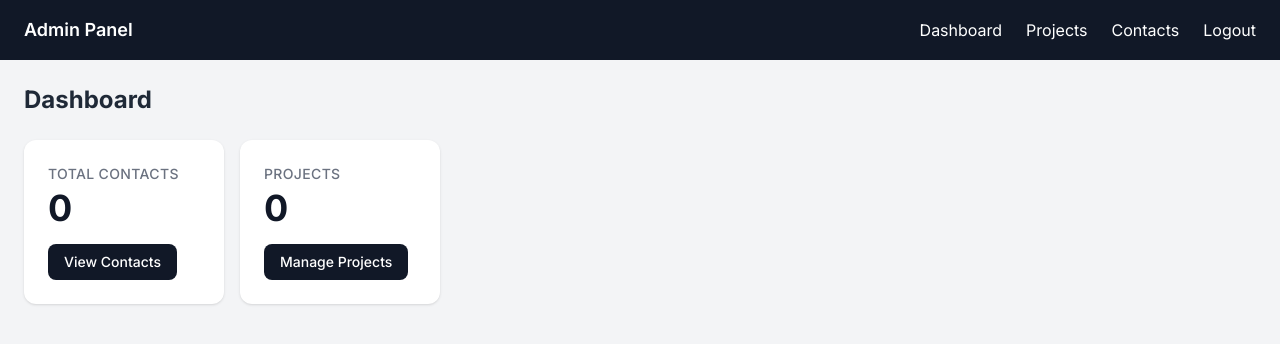
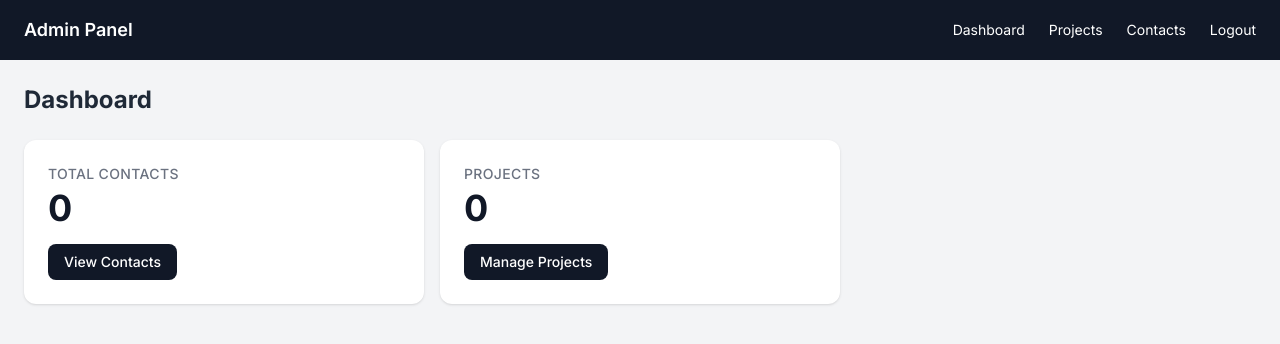
Before and after one commit to Aklah4/Portfolio-website, a Flask app: page /admin/dashboard in a window 1280 px wide. Shown: the top 344 px of the page. Run offline with Flask 3, Linux system fonts and the light colour scheme; the visitor is signed in with stand-in values (Sample User, id 1); data that the repository does not hold is empty; some libraries are stand-ins or nearby versions.

Commit message:
Make admin panel responsive for mobile devices
- Add hamburger menu with dropdown for mobile nav (hidden on sm+)
- Wrap project and contact tables in overflow-x-auto with min-width
- Switch dashboard stat cards to responsive grid
- Reduce project form card padding on small screens

```diff
--- a/app/templates/admin/base.html
+++ b/app/templates/admin/base.html
@@ -15,18 +15,49 @@
 <body class="bg-gray-100 min-h-screen">
 
   {% if current_user.is_authenticated %}
-  <nav class="bg-gray-900 text-white px-6 py-4 flex items-center gap-6">
+  <nav class="bg-gray-900 text-white px-4 sm:px-6 py-3 sm:py-4 flex items-center">
     <span class="font-semibold text-lg mr-auto">Admin Panel</span>
-    <a href="{{ url_for('admin.dashboard') }}" class="hover:text-gray-300 transition-colors">Dashboard</a>
-    <a href="{{ url_for('admin.projects_list') }}" class="hover:text-gray-300 transition-colors">Projects</a>
-    <a href="{{ url_for('admin.read') }}" class="hover:text-gray-300 transition-colors">Contacts</a>
-    <a href="{{ url_for('admin.logout') }}" class="hover:text-gray-300 transition-colors">Logout</a>
+
+    <!-- Desktop links -->
+    <div class="hidden sm:flex items-center gap-6">
+      <a href="{{ url_for('admin.dashboard') }}" class="hover:text-gray-300 transition-colors text-sm">Dashboard</a>
+      <a href="{{ url_for('admin.projects_list') }}" class="hover:text-gray-300 transition-colors text-sm">Projects</a>
+      <a href="{{ url_for('admin.read') }}" class="hover:text-gray-300 transition-colors text-sm">Contacts</a>
+      <a href="{{ url_for('admin.logout') }}" class="hover:text-gray-300 transition-colors text-sm">Logout</a>
+    </div>
+
+    <!-- Mobile hamburger -->
+    <button id="admin-menu-btn" class="sm:hidden flex flex-col gap-1.5 p-1 ml-2" aria-label="Open menu">
+      <span class="block w-5 h-0.5 bg-white rounded transition-all"></span>
+      <span class="block w-5 h-0.5 bg-white rounded transition-all"></span>
+      <span class="block w-5 h-0.5 bg-white rounded transition-all"></span>
+    </button>
   </nav>
+
+  <!-- Mobile dropdown -->
+  <div id="admin-mobile-menu" class="hidden bg-gray-800 text-white sm:hidden">
+    <div class="flex flex-col px-4 py-3 gap-1">
+      <a href="{{ url_for('admin.dashboard') }}" class="py-2 text-sm hover:text-gray-300 transition-colors border-b border-gray-700">Dashboard</a>
+      <a href="{{ url_for('admin.projects_list') }}" class="py-2 text-sm hover:text-gray-300 transition-colors border-b border-gray-700">Projects</a>
+      <a href="{{ url_for('admin.read') }}" class="py-2 text-sm hover:text-gray-300 transition-colors border-b border-gray-700">Contacts</a>
+      <a href="{{ url_for('admin.logout') }}" class="py-2 text-sm hover:text-gray-300 transition-colors">Logout</a>
+    </div>
+  </div>
   {% endif %}
 
-  <main class="p-6">
+  <main class="p-4 sm:p-6">
     {% block content %}{% endblock %}
   </main>
 
+  <script>
+    var menuBtn = document.getElementById('admin-menu-btn');
+    var mobileMenu = document.getElementById('admin-mobile-menu');
+    if (menuBtn) {
+      menuBtn.addEventListener('click', function() {
+        mobileMenu.classList.toggle('hidden');
+      });
+    }
+  </script>
+
 </body>
 </html>
--- a/app/templates/admin/dashboard.html
+++ b/app/templates/admin/dashboard.html
@@ -5,8 +5,8 @@
 {% block content %}
 <h1 class="text-2xl font-bold text-gray-800 mb-6">Dashboard</h1>
 
-<div class="flex gap-4 flex-wrap">
-  <div class="bg-white rounded-xl shadow p-6 min-w-[200px]">
+<div class="grid grid-cols-1 sm:grid-cols-2 lg:grid-cols-3 gap-4">
+  <div class="bg-white rounded-xl shadow p-6">
     <p class="text-sm text-gray-500 uppercase tracking-wide font-medium mb-1">Total Contacts</p>
     <p class="text-4xl font-bold text-gray-900">{{ count }}</p>
     <a href="{{ url_for('admin.read') }}"
@@ -15,7 +15,7 @@
     </a>
   </div>
 
-  <div class="bg-white rounded-xl shadow p-6 min-w-[200px]">
+  <div class="bg-white rounded-xl shadow p-6">
     <p class="text-sm text-gray-500 uppercase tracking-wide font-medium mb-1">Projects</p>
     <p class="text-4xl font-bold text-gray-900">{{ project_count }}</p>
     <a href="{{ url_for('admin.projects_list') }}"
--- a/app/templates/admin/project_form.html
+++ b/app/templates/admin/project_form.html
@@ -27,7 +27,7 @@
     {% endif %}
   {% endwith %}
 
-  <div class="bg-white rounded-xl shadow p-8">
+  <div class="bg-white rounded-xl shadow p-4 sm:p-8">
     <form method="POST" action="{{ action_url }}" enctype="multipart/form-data" class="space-y-5">
       <input type="hidden" name="csrf_token" value="{{ csrf_token() }}">
 
--- a/app/templates/admin/users.html
+++ b/app/templates/admin/users.html
@@ -6,7 +6,8 @@
 <h1 class="text-2xl font-bold text-gray-800 mb-6">Contact Submissions</h1>
 
 <div class="bg-white rounded-xl shadow overflow-hidden">
-  <table class="w-full text-sm text-left">
+  <div class="overflow-x-auto">
+  <table class="w-full text-sm text-left min-w-[640px]">
     <thead class="bg-gray-900 text-white">
       <tr>
         <th class="px-5 py-3 font-semibold uppercase tracking-wide">Name</th>
@@ -49,5 +50,6 @@
       {% endfor %}
     </tbody>
   </table>
+  </div>
 </div>
 {% endblock %}
```
Also changed, not shown: app/templates/admin/projects.html (+5 -3 lines).
